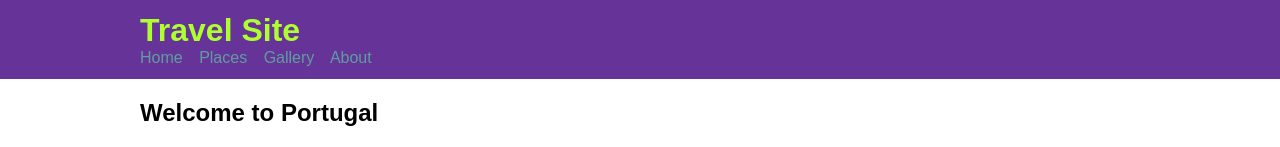
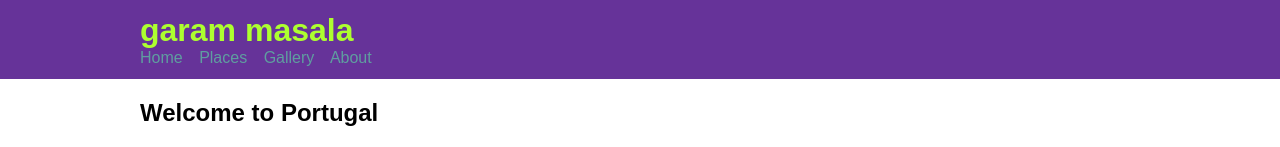
Before and after one commit to Auzair123/travel-site-exercise, a plain HTML site: page index.html in a window 1280 px wide. Shown: the top 147 px of the page. Drawn offline with Linux system fonts and the light colour scheme.

Commit message:
Add files via upload

```diff
--- a/index.html
+++ b/index.html
@@ -10,7 +10,7 @@
 
 <header class="site-header">
     <div class="container">
-        <h1 class="main-title">Travel Site</h1>
+        <h1 class="main-title">garam masala</h1>
         <nav>
             <a href="index.html" class="nav-link">Home</a>
             <a href="#" class="nav-link">Places</a>
```
